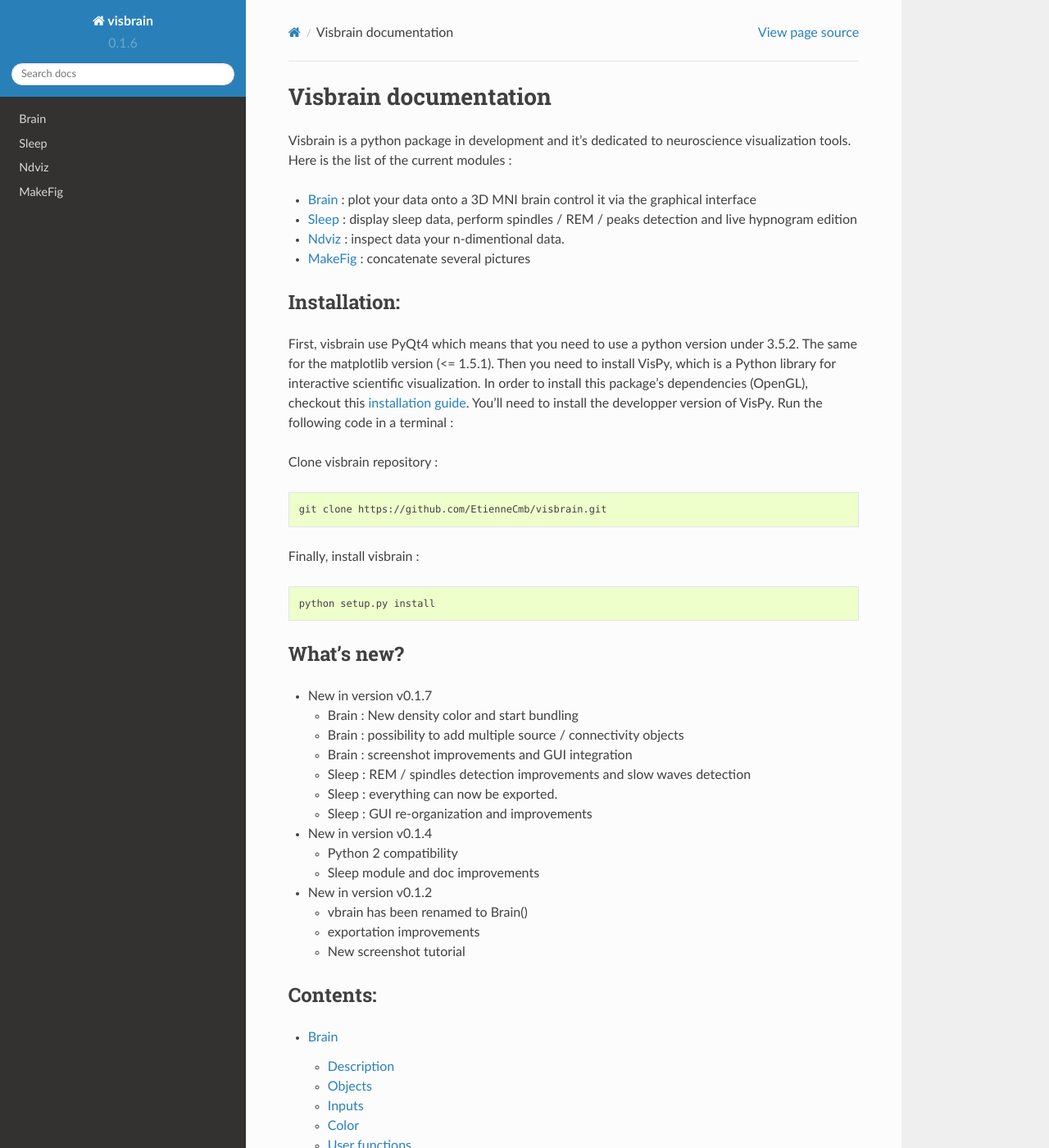
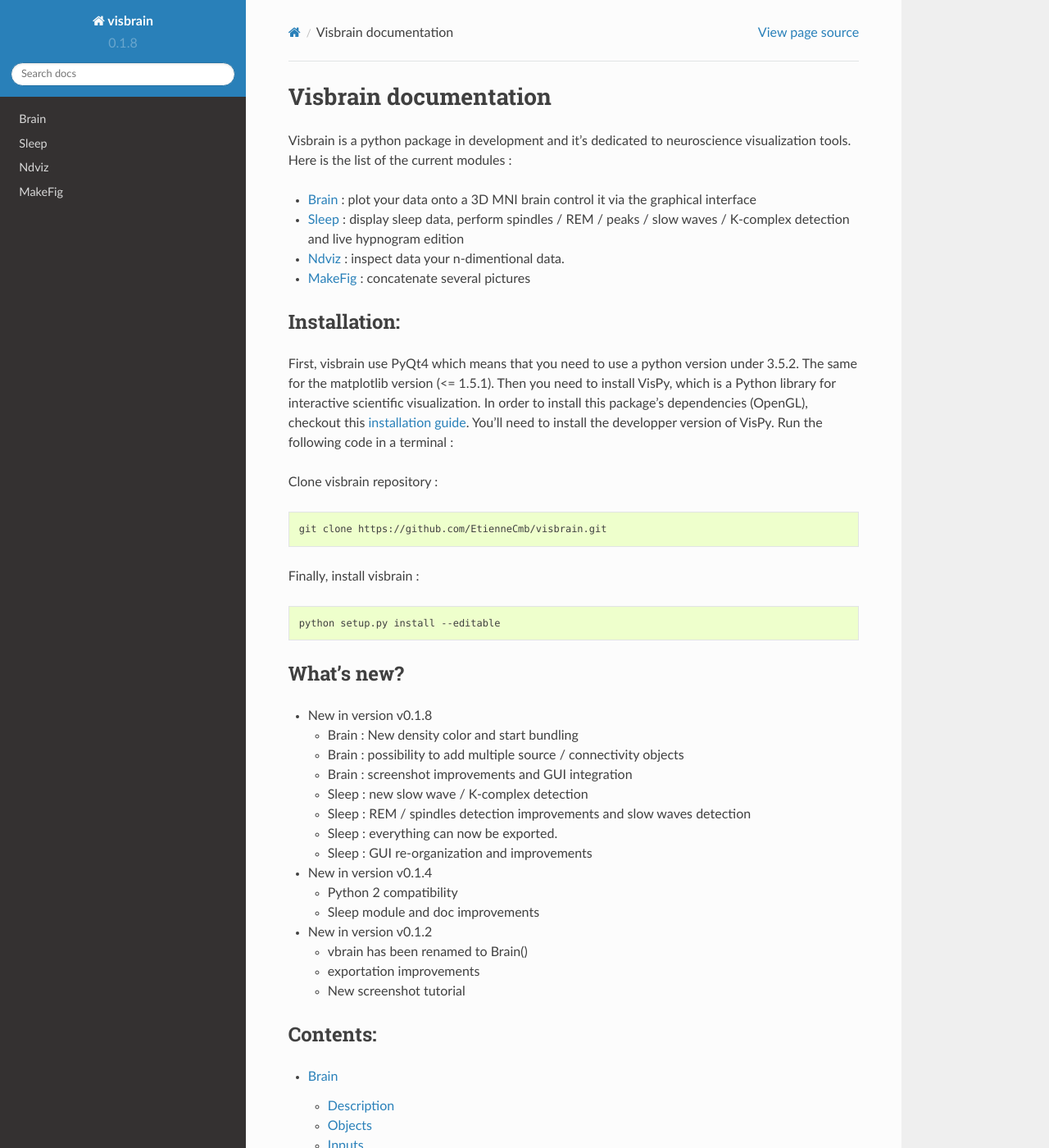
Before and after one commit to EtienneCmb/visbrain, a Sphinx documentation site: the page built from docs/index.rst, in a window 1280 px wide and 1400 px high. Shown: the whole window at 82% size. Built offline with Sphinx 7.4.7 and the Read the Docs theme 2.0.0, drawn with Linux system fonts in a browser that asks for light colours.

Commit message:
Doc update

```diff
--- a/docs/conf.py
+++ b/docs/conf.py
@@ -64,9 +64,9 @@
 # built documents.
 #
 # The short X.Y version.
-version = '0.1.6'
+version = '0.1.8'
 # The full version, including alpha/beta/rc tags.
-release = '0.1.6'
+release = '0.1.8'
 
 # The language for content autogenerated by Sphinx. Refer to documentation
 # for a list of supported languages.
--- a/docs/index.rst
+++ b/docs/index.rst
@@ -4,7 +4,7 @@
 Visbrain is a python package in development and it's dedicated to neuroscience visualization tools. Here is the list of the current modules :
 
 * :ref:`brain` : plot your data onto a 3D MNI brain control it via the graphical interface
-* :ref:`Sleep` : display sleep data, perform spindles / REM / peaks detection and live hypnogram edition
+* :ref:`Sleep` : display sleep data, perform spindles / REM / peaks / slow waves / K-complex detection and live hypnogram edition
 * :ref:`Ndviz` : inspect data your n-dimentional data.
 * :ref:`makefig` : concatenate several pictures
 
@@ -23,16 +23,17 @@
 
 .. code-block:: bash
 
-    python setup.py install
+    python setup.py install --editable
 
 What's new?
 ***********
 
-* New in version v0.1.7
+* New in version v0.1.8
 
   * Brain : New density color and start bundling
   * Brain : possibility to add multiple source / connectivity objects
   * Brain : screenshot improvements and GUI integration
+  * Sleep : new slow wave / K-complex detection
   * Sleep : REM / spindles detection improvements and slow waves detection
   * Sleep : everything can now be exported.
   * Sleep : GUI re-organization and improvements
--- a/docs/sleep.rst
+++ b/docs/sleep.rst
@@ -16,7 +16,7 @@
 * Dynamic display of polysomnographic data, spectrogram and hypnogram, with individual real-time adjustment of channel amplitude and visibility.
 * Spectrogram display with several controllable parameters (e.g. frequency, channel, colormap)
 * Hypnogram editing and saving functions, as well as real-time computation of the main sleep parameters (see Hypnogram section).
-* Implementation of several semi-automatic detection method such as sleep spindles, rapid eye movements or peak detection. These can be performed either on single or multiple channels and report where each one of them on the hypnogram or inside a table. Each detection comes with several parameters that the user can adjust to find the optimal detection.
+* Implementation of several semi-automatic detection method such as sleep spindles, rapid eye movements, slow waves, K-complex or peak detection. These can be performed either on single or multiple channels and report where each one of them on the hypnogram or inside a table. Each detection comes with several parameters that the user can adjust to find the optimal detection.
 * Several others signal processing tools such as de-mean, de-trend and filtering. Those tools are directly applied to each channel and to the spectrogram
 * Nice and intuitive interface to help you scroll and explore your data.
 
--- a/visbrain/__init__.py
+++ b/visbrain/__init__.py
@@ -5,4 +5,4 @@
 from .ndviz.ndviz import Ndviz
 from .sleep.sleep import Sleep
 
-__version__ = "0.1.6"
+__version__ = "0.1.8"
```
Also changed, not shown: README.md (+5 -4 lines).
